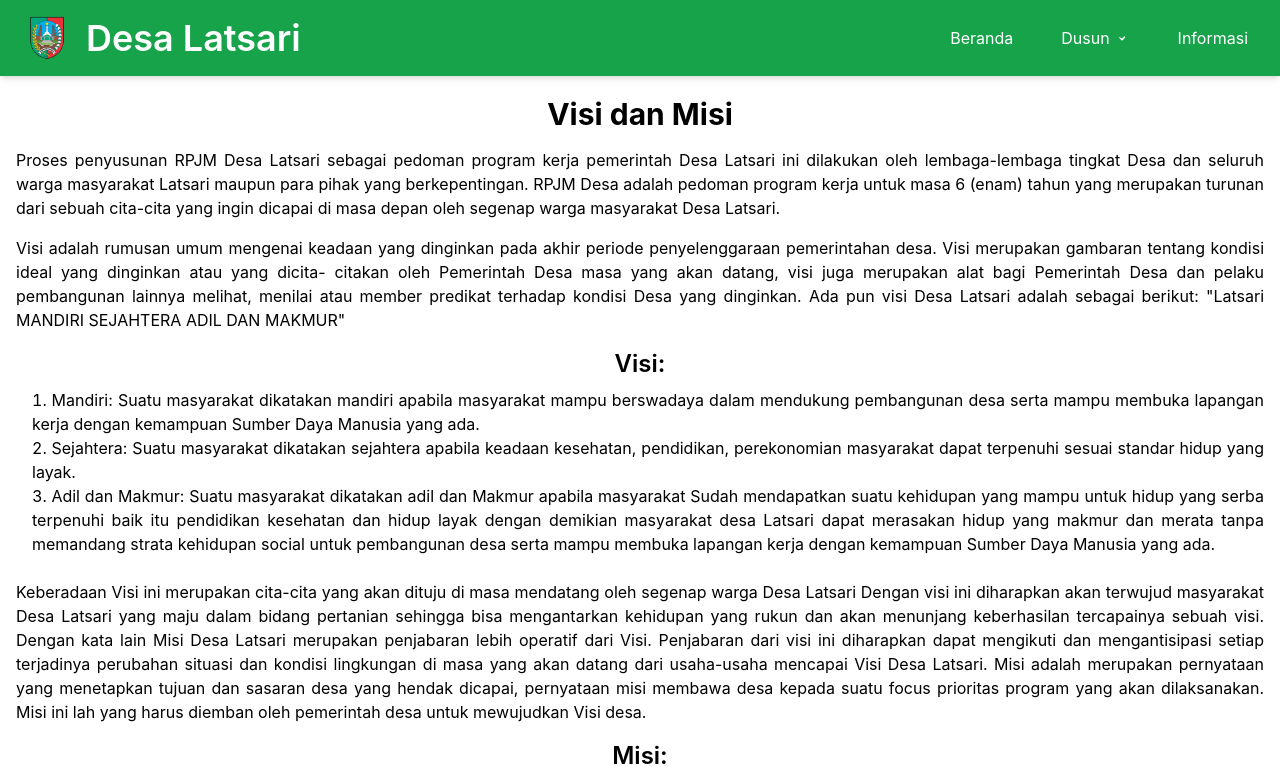
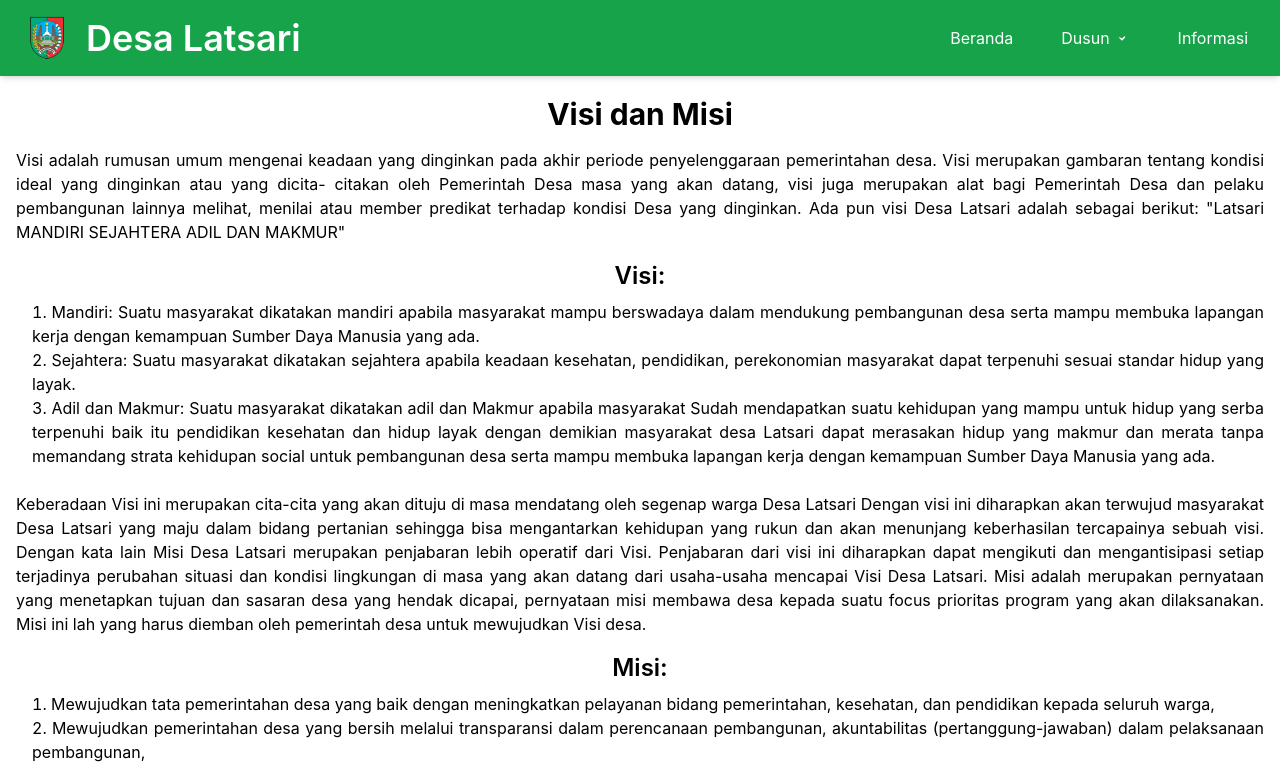
Before and after one commit to CalvinSy1611/web-latsari, a React (Create React App) app: page /visi-misi in a window 1280 px wide. Shown: the top 767 px of the page. Built offline with nearby package versions, Linux system fonts and the light colour scheme.

Commit message:
Update VisiMisi.jsx

```diff
--- a/src/pages/VisiMisi.jsx
+++ b/src/pages/VisiMisi.jsx
@@ -4,14 +4,6 @@ const VisiMisi = () => {
   return (
     <div className="container mx-auto p-4 pt-24">
       <h1 className="text-3xl font-bold mb-4">Visi dan Misi</h1>
-
-      {/* Penjelasan Umum Visi dan Misi */}
-      <p className="mb-4 text-justify">
-        Proses penyusunan RPJM Desa Latsari sebagai pedoman program kerja pemerintah Desa Latsari ini
-        dilakukan oleh lembaga-lembaga tingkat Desa dan seluruh warga masyarakat Latsari maupun para pihak
-        yang berkepentingan. RPJM Desa adalah pedoman program kerja untuk masa 6 (enam) tahun yang merupakan
-        turunan dari sebuah cita-cita yang ingin dicapai di masa depan oleh segenap warga masyarakat Desa Latsari.
-      </p>
 
       {/* Penjelasan Visi */}
       <p className="mb-4 text-justify">
```
